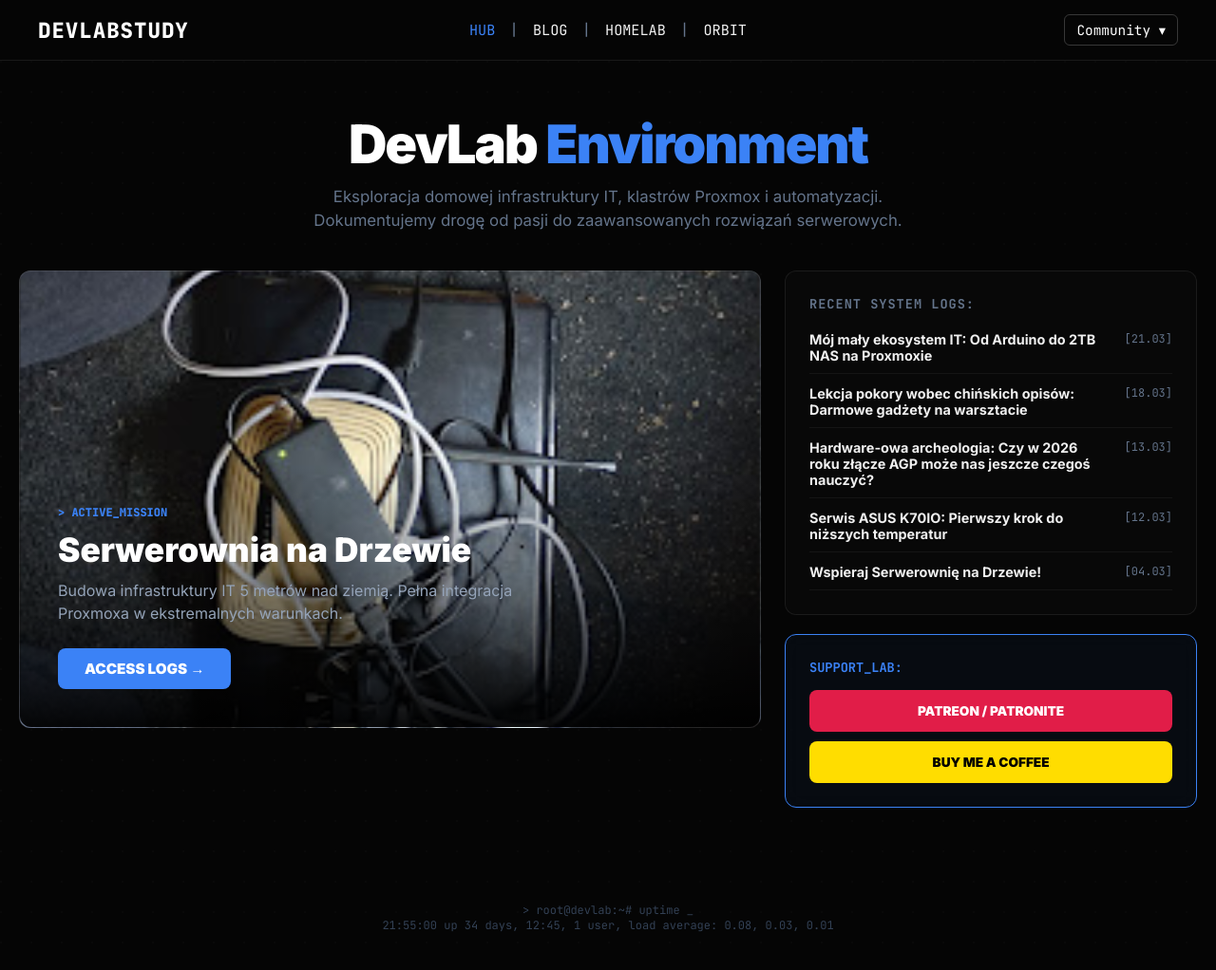
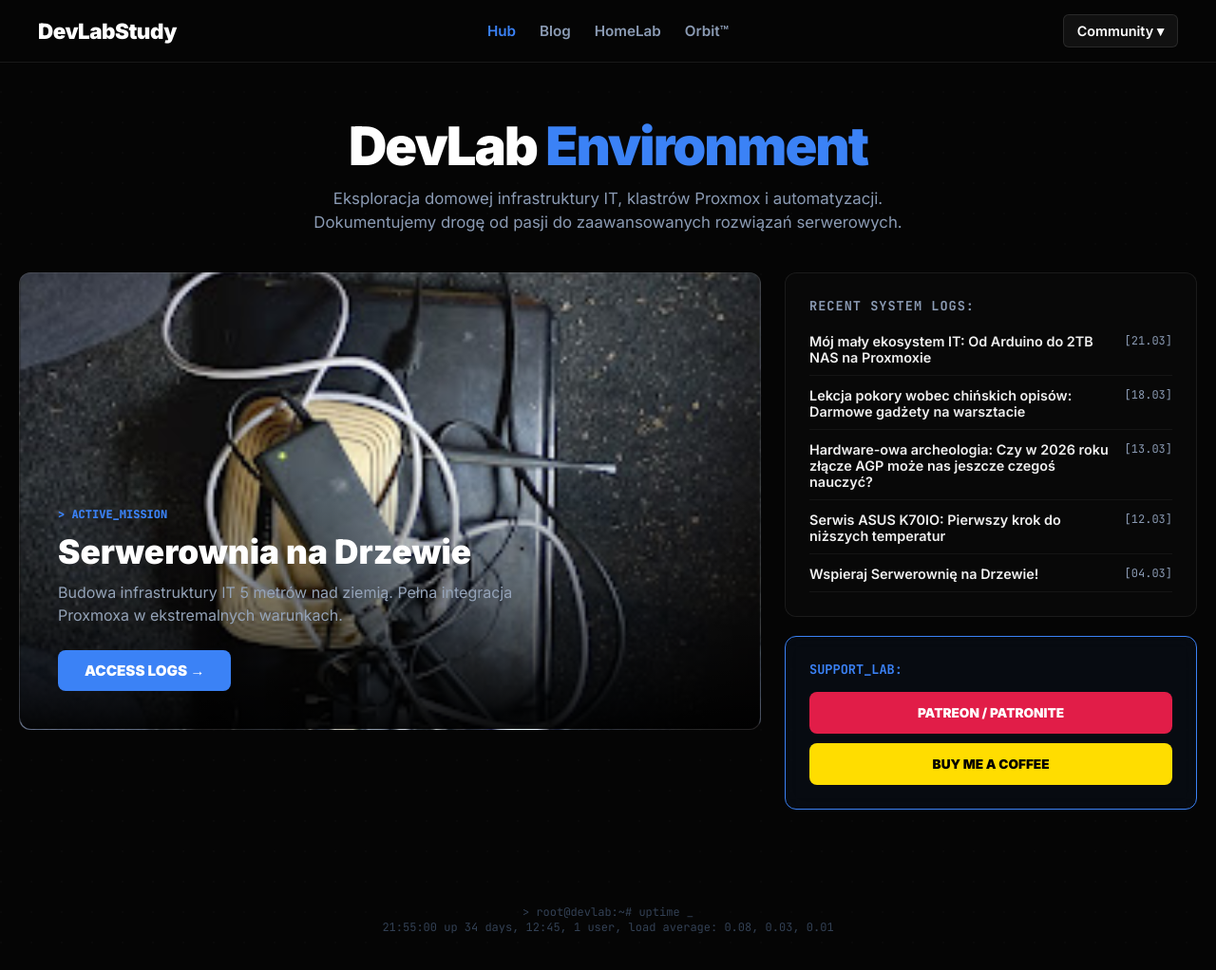
Before and after one commit to TobiMessi/TobiMessi.github.io, a Jekyll site: the page built from index.html, in a window 1280 px wide and 1025 px high. Shown: the top 1022 px of the window at 95% size. Built offline with Jekyll 4.4.1, drawn with Linux system fonts in a browser that asks for light colours.

Commit message:
Update index.html

```diff
--- a/index.html
+++ b/index.html
@@ -8,13 +8,13 @@ layout: null
     <meta name="viewport" content="width=device-width, initial-scale=1.0">
     <title>DevLabStudy | Command Center</title>
     <link rel="icon" type="image/jpeg" href="/profileIcon_g3ffyg7edeeg1.jpeg">
-    <link href="https://fonts.googleapis.com/css2?family=JetBrains+Mono:wght@400;700;800&family=Inter:wght@400;700;900&display=swap" rel="stylesheet">
+    <link href="https://fonts.googleapis.com/css2?family=JetBrains+Mono:wght@400;700;800&family=Inter:wght@400;600;700;900&display=swap" rel="stylesheet">
     <style>
         :root {
             --bg-body: #050505;
             --bg-nav: #050505;
             --text-main: #f0f0f0;
-            --text-muted: #64748b;
+            --text-muted: #8b9bb4;
             --border-color: rgba(255, 255, 255, 0.08);
             --accent-blue: #3b82f6;
         }
@@ -54,28 +54,24 @@ layout: null
             font-weight: 900;
             text-decoration: none;
             color: #fff;
-            letter-spacing: 1px;
-            font-family: 'JetBrains Mono', monospace; /* Techniczny font logotypu */
+            letter-spacing: -0.5px;
         }
 
-        /* ŚRODEK (Menu z kreskami) */
+        /* ŚRODEK (Menu) */
         .nav-center {
             display: flex;
             justify-content: center;
             align-items: center;
-            gap: 15px;
-            font-family: 'JetBrains Mono', monospace;
+            gap: 25px; /* Odstępy między linkami */
         }
         .nav-center a {
             text-decoration: none;
-            color: var(--text-main);
-            font-weight: 400;
+            color: var(--text-muted);
+            font-weight: 600;
             font-size: 0.95rem;
             transition: 0.3s;
-            text-transform: uppercase;
         }
         .nav-center a:hover, .nav-center a.active { color: var(--accent-blue); }
-        .nav-separator { color: var(--text-muted); font-weight: 300; }
 
         /* PRAWA STRONA (Community) */
         .nav-right {
@@ -84,37 +80,37 @@ layout: null
         }
         .dropdown { position: relative; display: inline-block; }
         .dropbtn {
-            background: transparent;
+            background: #111;
             color: #fff;
-            padding: 6px 12px;
+            padding: 8px 14px;
             border-radius: 6px;
-            border: 1px solid rgba(255, 255, 255, 0.2);
+            border: 1px solid rgba(255, 255, 255, 0.1);
             cursor: pointer;
-            font-family: 'JetBrains Mono', monospace;
-            font-weight: 400;
+            font-family: 'Inter', sans-serif;
+            font-weight: 600;
             font-size: 0.9rem;
         }
 
         .dropdown-content {
             display: none;
             position: absolute;
-            right: 0; /* Rozwija się do lewej, żeby nie uciekło za ekran */
+            right: 0;
             top: 120%;
             background: #0a0a0a;
             min-width: 180px;
-            border: 1px solid rgba(255, 255, 255, 0.2);
+            border: 1px solid rgba(255, 255, 255, 0.1);
             border-radius: 6px;
             box-shadow: 0 10px 30px rgba(0,0,0,0.8);
-            font-family: 'JetBrains Mono', monospace;
         }
         .dropdown-content a {
             display: flex;
             justify-content: space-between;
             align-items: center;
             color: #fff;
-            padding: 10px 15px;
+            padding: 12px 16px;
             text-decoration: none;
             font-size: 0.85rem;
+            font-weight: 600;
             border-bottom: 1px solid rgba(255, 255, 255, 0.05);
         }
         .dropdown-content a:last-child { border-bottom: none; }
@@ -173,27 +169,24 @@ layout: null
 
     <nav class="navbar">
         <div class="nav-left">
-            <a href="/" class="nav-brand">DEVLABSTUDY</a>
+            <a href="/" class="nav-brand">DevLabStudy</a>
         </div>
 
         <div class="nav-center">
-            <a href="/" class="active">HUB</a>
-            <span class="nav-separator">|</span>
-            <a href="/blog">BLOG</a>
-            <span class="nav-separator">|</span>
-            <a href="/homelab">HOMELAB</a>
-            <span class="nav-separator">|</span>
-            <a href="/orbit">ORBIT</a>
+            <a href="/" class="active">Hub</a>
+            <a href="/blog">Blog</a>
+            <a href="/homelab">HomeLab</a>
+            <a href="/orbit">Orbit™</a>
         </div>
 
         <div class="nav-right">
             <div class="dropdown">
                 <button class="dropbtn">Community ▾</button>
                 <div class="dropdown-content">
-                    <a href="https://www.tiktok.com/@devlabstudy" target="_blank"><span>Tik Tok</span> <span>&#x2197;</span></a>
-                    <a href="https://www.youtube.com/@devlabstudy" target="_blank"><span>You Tube</span> <span>&#x2197;</span></a>
                     <a href="https://github.com/DevLabStudy" target="_blank"><span>GitHub</span> <span>&#x2197;</span></a>
-                    <a href="https://patreon.com/DevLabStudy" target="_blank"><span>Patreon</span> <span>&#x2197;</span></a>
+                    <a href="https://www.youtube.com/@devlabstudy" target="_blank"><span>YouTube</span> <span>&#x2197;</span></a>
+                    <a href="https://x.com/DevLabStudy" target="_blank"><span>X / Twitter</span> <span>&#x2197;</span></a>
+                    <a href="https://www.tiktok.com/@devlabstudy" target="_blank"><span>TikTok</span> <span>&#x2197;</span></a>
                     <a href="https://www.reddit.com/user/devlabstudy" target="_blank"><span>Reddit</span> <span>&#x2197;</span></a>
                 </div>
             </div>
```
Also changed, not shown: other parts of index.html (+1 -1 lines).
